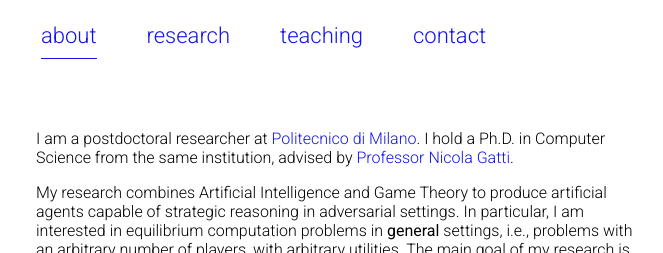
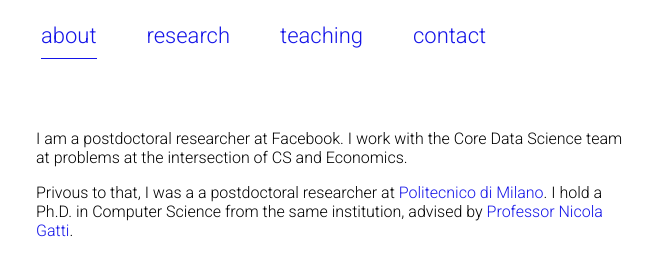
Before and after one commit to andCelli/andCelli.github.io, a plain HTML site: page index.html in a window 1280 px wide. Shown: the top 253 px of the page, 262-925 px from the left. Drawn offline with Linux system fonts and the light colour scheme.

Commit message:
new postdoc position

```diff
--- a/index.html
+++ b/index.html
@@ -41,7 +41,9 @@
 
         <div class="maintext target" id="about_place">
 
-            <p>I am a postdoctoral researcher at <a href="https://www.polimi.it/en/">Politecnico di Milano</a>. I hold a Ph.D. in Computer Science from the same institution, advised by <a href="http://www.gametheory.polimi.it/nicola-gatti.html">Professor Nicola Gatti</a>.
+						<p>I am a postdoctoral researcher at Facebook. I work with the Core Data Science team at problems at the intersection of CS and Economics.
+
+            <p>Privous to that, I was a  a postdoctoral researcher at <a href="https://www.polimi.it/en/">Politecnico di Milano</a>. I hold a Ph.D. in Computer Science from the same institution, advised by <a href="http://www.gametheory.polimi.it/nicola-gatti.html">Professor Nicola Gatti</a>.
 
 						<p> My research combines Artificial Intelligence and Game Theory to produce artificial agents capable of strategic reasoning in adversarial settings. In particular, I am interested in equilibrium computation problems in <b>general</b> settings, i.e., problems with an arbitrary number of players, with arbitrary utilities.
  						The main goal of my research is understanding how  agents can learn to coordinate their actions in complex non-cooperative environments when some form of communication is available to them.
```
Also changed, not shown: 1 other file.
